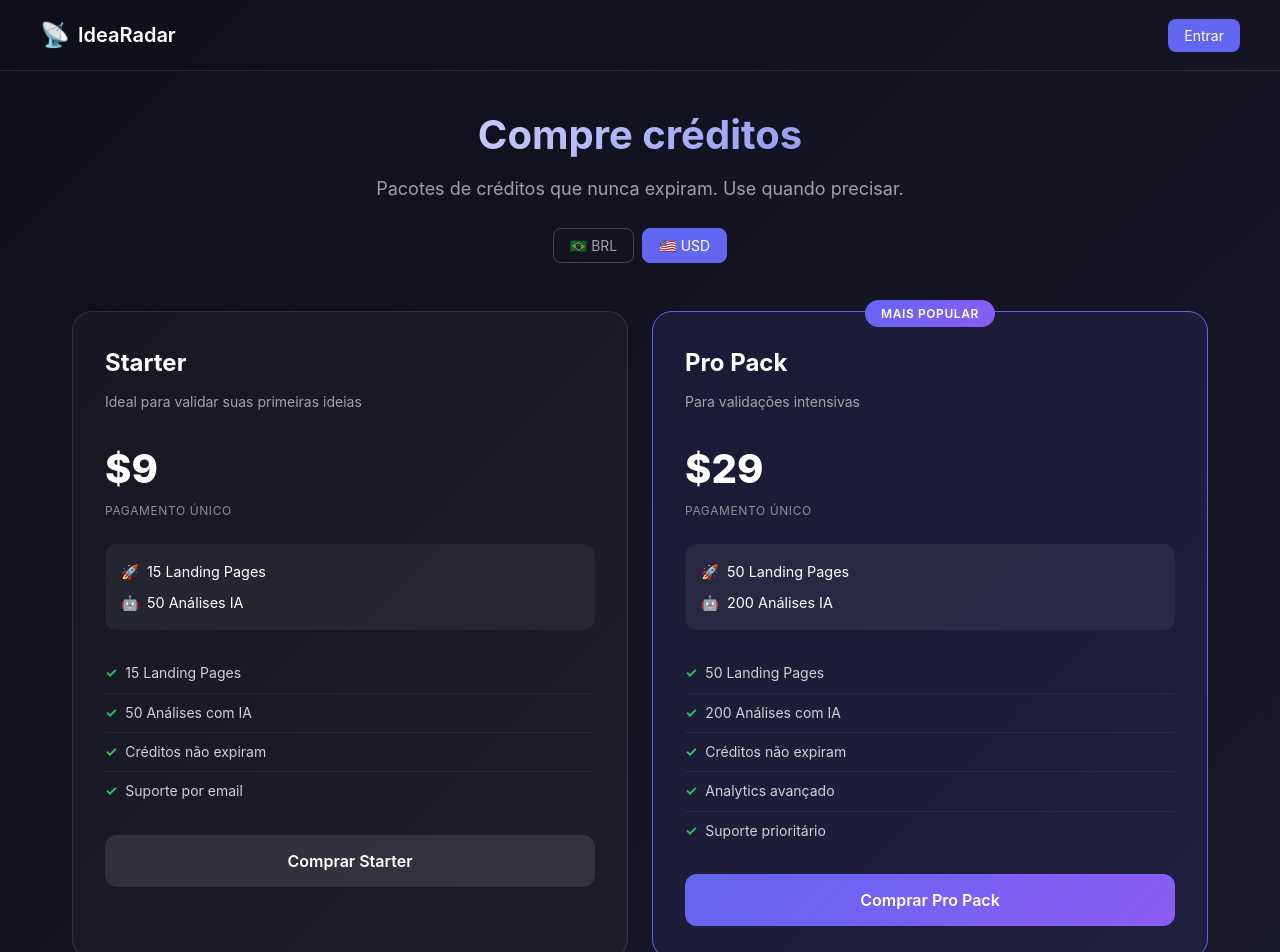
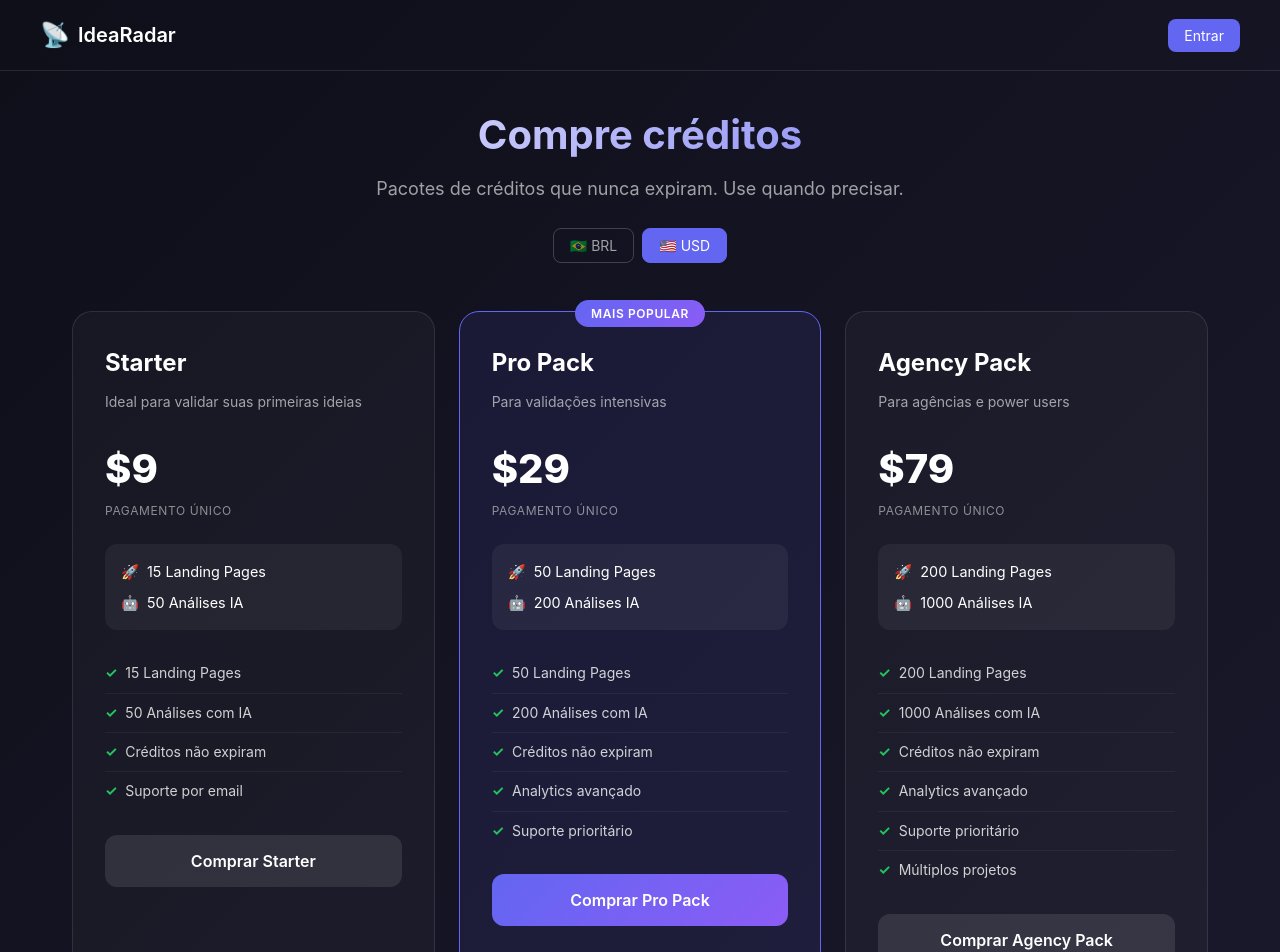
Before and after one commit to JoaoGadelha/idea-radar, a React (Vite) app: page /pricing in a window 1280 px wide. Shown: the top 952 px of the page. Built offline with nearby package versions, Linux system fonts and the light colour scheme; no server answers; the HTML template or start-up script is replaced by a standard one.

Commit message:
feat: adiciona Agency Pack de volta aos planos

```diff
--- a/src/pages/Pricing.jsx
+++ b/src/pages/Pricing.jsx
@@ -30,6 +30,21 @@ const PACKAGES = [
       'Créditos não expiram',
       'Analytics avançado',
       'Suporte prioritário',
+    ],
+  },
+  {
+    id: 'agency',
+    name: 'Agency Pack',
+    price: { BRL: 199, USD: 79 },
+    credits: { landingPages: 200, analysis: 1000 },
+    description: 'Para agências e power users',
+    features: [
+      '200 Landing Pages',
+      '1000 Análises com IA',
+      'Créditos não expiram',
+      'Analytics avançado',
+      'Suporte prioritário',
+      'Múltiplos projetos',
     ],
   },
 ];
```
Also changed, not shown: api/config/plans.js (+14 -0 lines).
